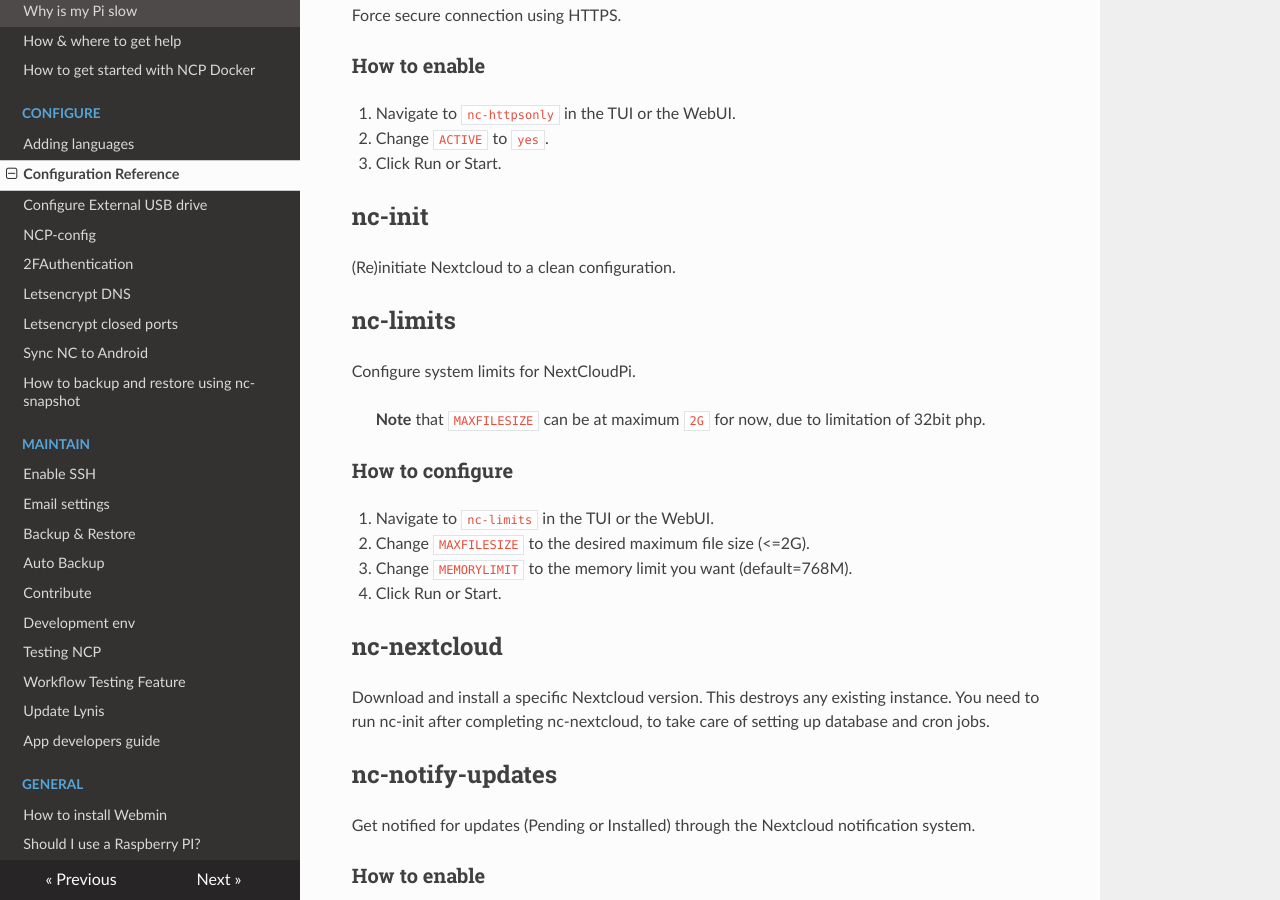
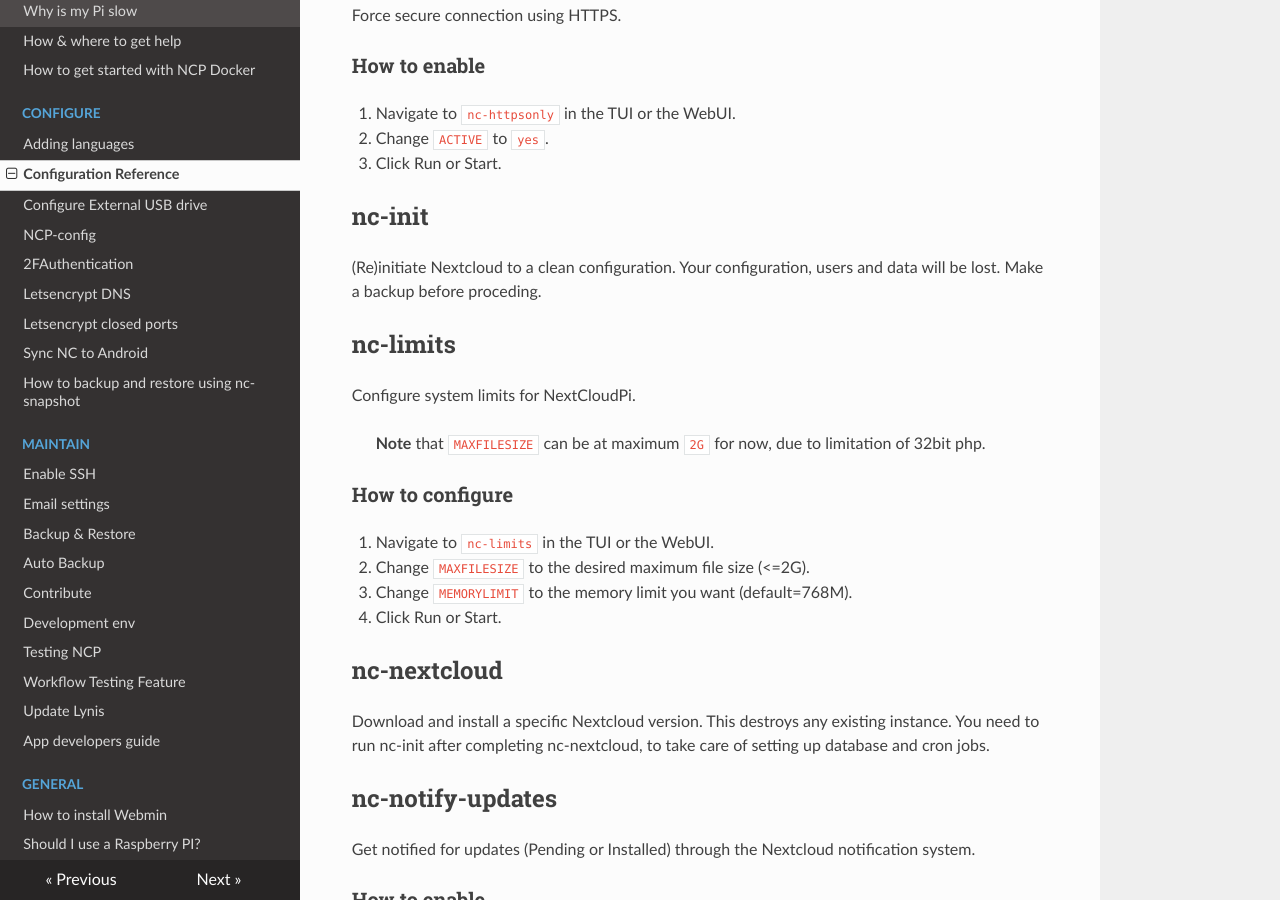
Before and after one commit to Pant/nextcloudpi-readthedocs, an MkDocs documentation site: the page built from docs/Configure/Configuration-Reference.md, in a window 1280 px wide and 900 px high, scrolled down 6695 px. Built offline with MkDocs 1.6.1, drawn with Linux system fonts in a browser that asks for light colours; nearby versions of some CDN libraries; old or Windows-style settings are respelled for this version of MkDocs.

Commit message:
add warning for nc-init

```diff
--- a/docs/Configure/Configuration-Reference.md
+++ b/docs/Configure/Configuration-Reference.md
@@ -217,7 +217,7 @@ Force secure connection using HTTPS.
 3. Click Run or Start.
 
 ## nc-init
-(Re)initiate Nextcloud to a clean configuration.
+(Re)initiate Nextcloud to a clean configuration. Your configuration, users and data will be lost. Make a backup before proceding.
 
 ## nc-limits
 Configure system limits for NextCloudPi.
```
